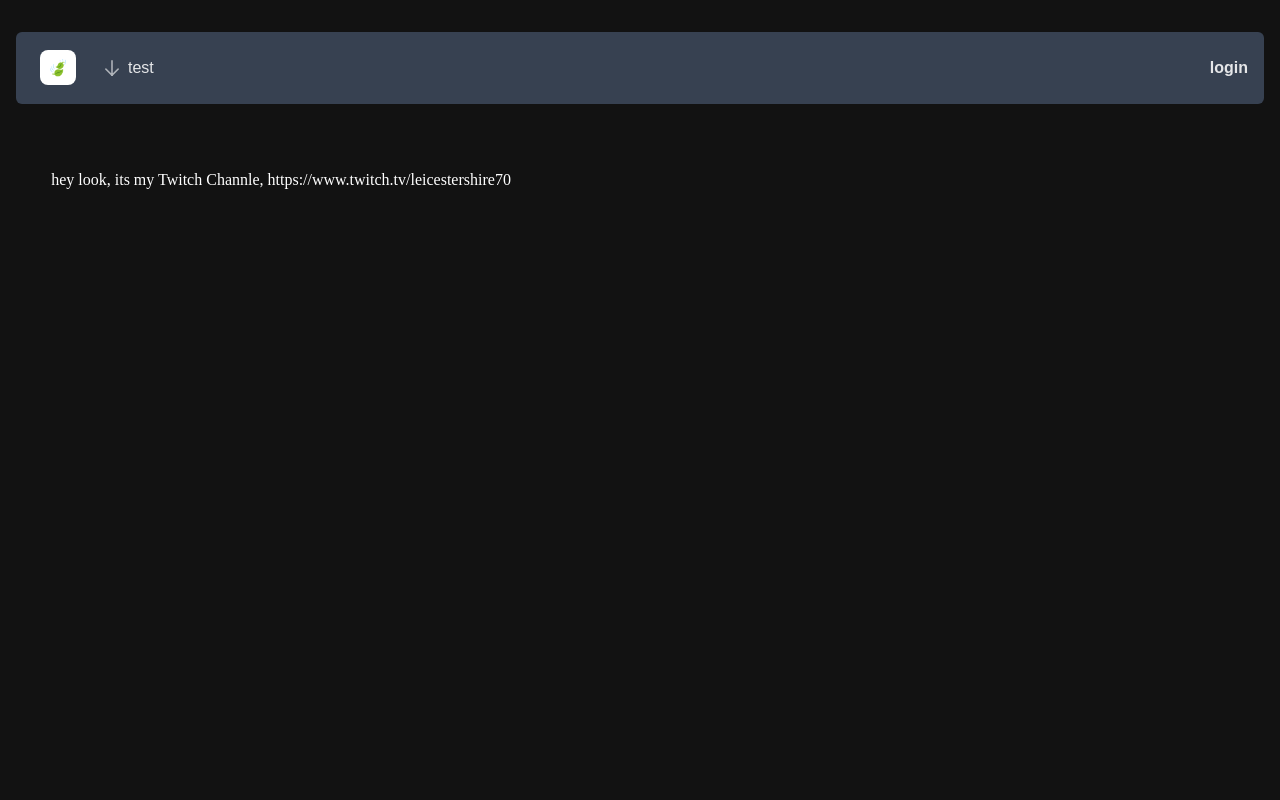
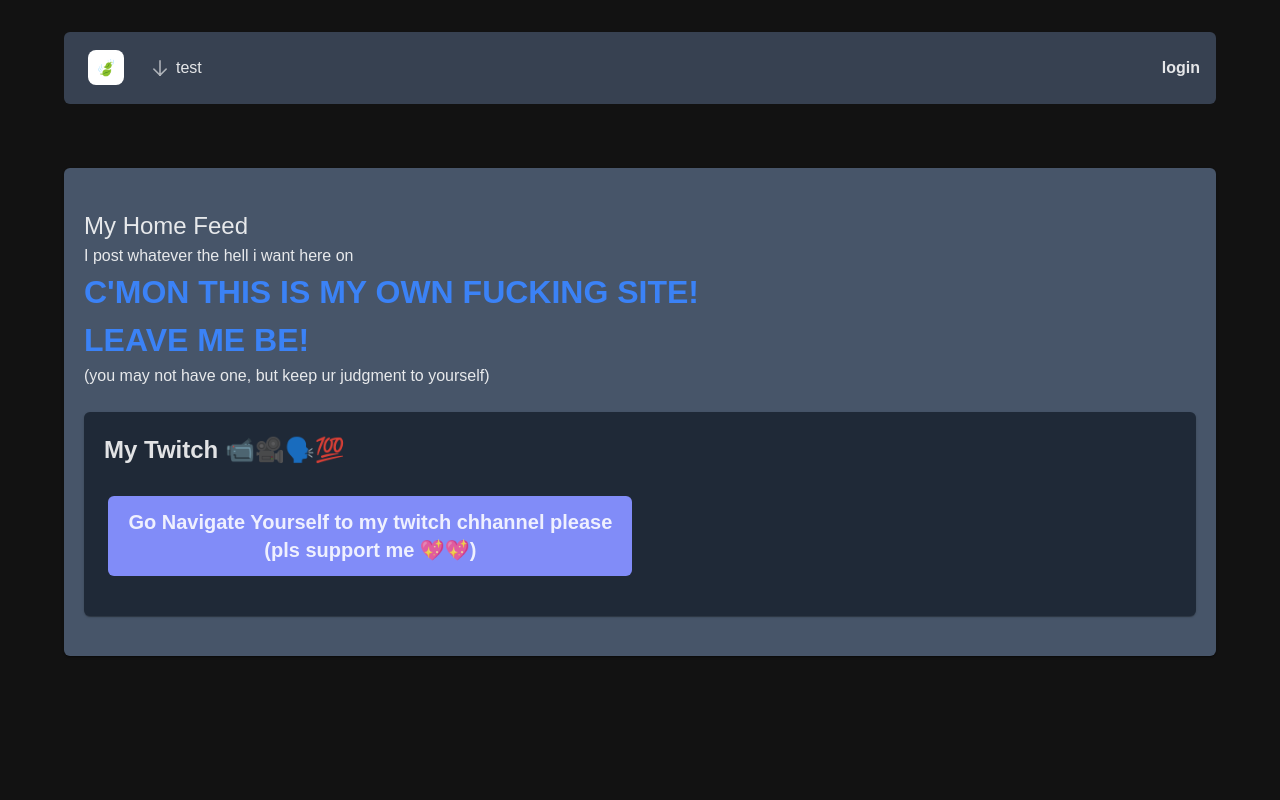
Before and after one commit to cheonglol/Seraphim-Sentinels, a React (Create React App) app: page / in a window 1280 px wide. Shown: the top 800 px of the page. Built offline with nearby package versions, Linux system fonts and the light colour scheme; a web font is replaced by a local one.

Commit message:
add crap

```diff
--- a/src/Components/Header.tsx
+++ b/src/Components/Header.tsx
@@ -10,7 +10,7 @@ export const Header = () => {
     ]
 
     return (
-        <div className="p-4">
+        <div className="py-4 max-w-[90vw] m-auto">
             <Menubar
                 start={
                     <a
--- a/src/Views/LandingView.tsx
+++ b/src/Views/LandingView.tsx
@@ -1,14 +1,52 @@
 import React from 'react'
 import { BasicLayout } from '../Layouts/BasicLayout'
+import { Card } from 'primereact/card'
+import { Button } from 'primereact/button'
 
 export const LandingView = () => {
     return (
         <BasicLayout
             mainContent={
-                <>
-                    hey look, its my Twitch Channle,
-                    https://www.twitch.tv/leicestershire70
-                </>
+                <div className="grid grid-cols-1 sm:grid-cols-0 gap-4 max-w-[90vw] m-auto">
+                    <Card className="bg-slate-600">
+                        <h1>My Home Feed</h1>
+                        <p>
+                            I post whatever the hell i want here on <br />
+                            <a
+                                className="font-black text-blue-500 text-[200%]"
+                                href="https://cheong.lol"
+                            >
+                                C'MON THIS IS MY OWN FUCKING SITE!
+                                <br /> LEAVE ME BE!
+                            </a>
+                            <br />
+                            (you may not have one, but keep ur judgment to
+                            yourself)
+                        </p>
+                        <Card title="My Twitch 📹🎥🗣️💯" className="mt-6">
+                            <div>
+                                <Button
+                                    link
+                                    onClick={() =>
+                                        window.open(
+                                            'https://www.twitch.tv/cheonglol70',
+                                            '_blank'
+                                        )
+                                    }
+                                />
+                                <a
+                                    href="https://www.twitch.tv/cheonglol70"
+                                    target="_blank"
+                                    rel="noopener noreferrer"
+                                    className="p-button font-bold text-xl"
+                                >
+                                    Go Navigate Yourself to my twitch chhannel
+                                    please <br /> (pls support me 💖💖)
+                                </a>
+                            </div>
+                        </Card>
+                    </Card>
+                </div>
             }
         />
     )
```
